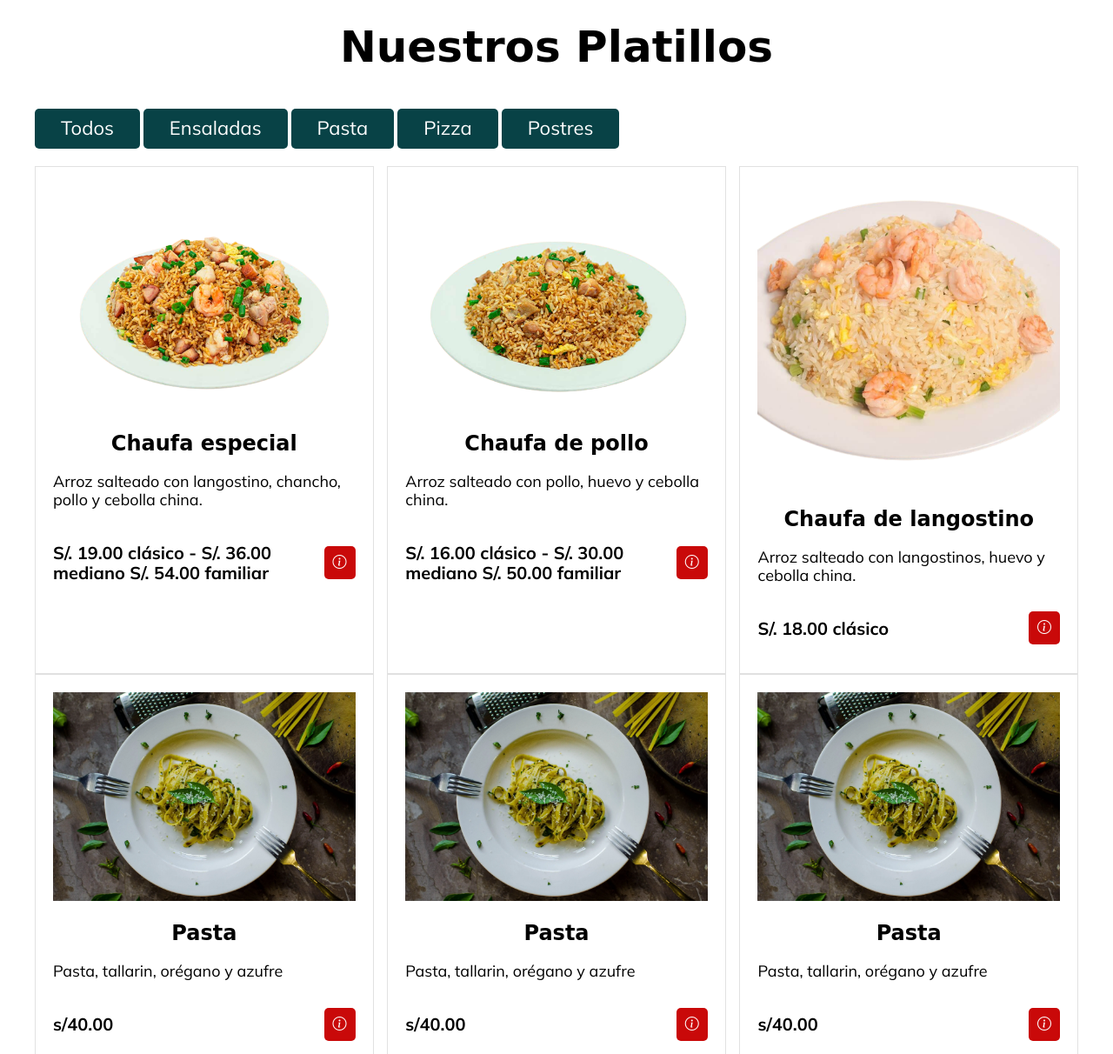
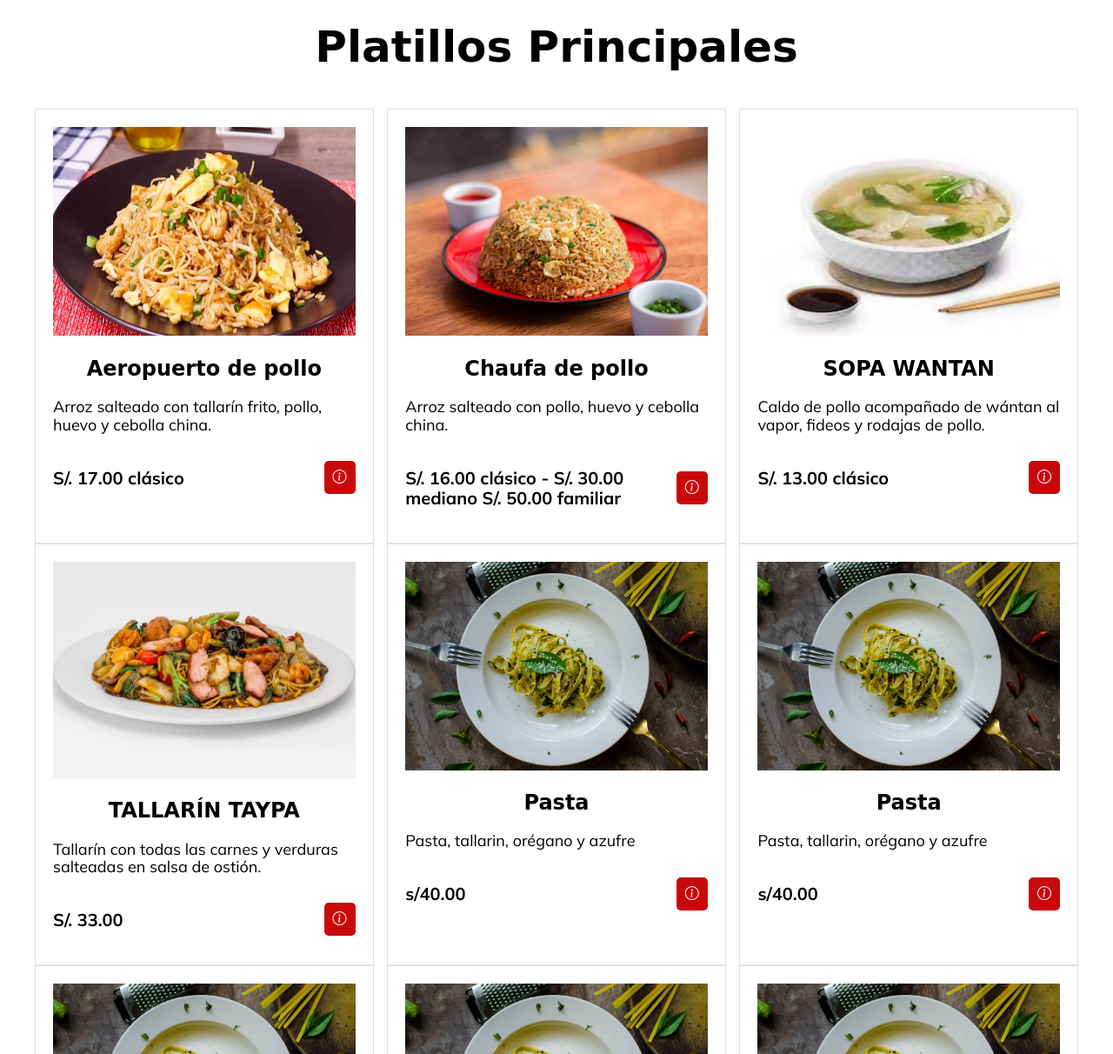
Before and after one commit to M4rckR/pontuchi.github.io, a plain HTML site: page index.html in a window 1280 px wide. Shown: the part 1300-2512 px from the top of the page at 87% size. Drawn offline with nearby package versions, Linux system fonts and the light colour scheme; a web font is replaced by a local one.

Commit message:
Menú formateado

```diff
--- a/index.html
+++ b/index.html
@@ -68,29 +68,29 @@
     </div>
 
     <section class="menu contenedor">
-        <h2 class="texto-platillos">Nuestros Platillos</h2>
-        <div class="botones-platillos">
-            <button class="todos btn btn-azul">Todos</button> <!--cambio -->
-            <button class="ensaladas btn btn-azul">Ensaladas</button> <!--cambio -->
-            <button class="pasta btn btn-azul">Pasta</button> <!--cambio -->
-            <button class="pizza btn btn-azul">Pizza</button> <!--cambio -->
-            <button class="postres btn btn-azul">Postres</button> <!--cambio -->
-        </div>
+        <h2 class="texto-platillos">Platillos Principales</h2>
+        <!-- <div class="botones-platillos">
+            <button class="todos btn btn-azul">Todos</button>   cambio
+            <button class="ensaladas btn btn-azul">Ensaladas</button>   cambio
+            <button class="pasta btn btn-azul">Pasta</button>    cambio
+            <button class="pizza btn btn-azul">Pizza</button>    cambio
+            <button class="postres btn btn-azul">Postres</button>   cambio
+        </div> -->
 
         <div class="platillos">
             <div class="platillo" data-platillo ="ensalada">
-                <img data-src="assets/img/chaufaespecial.webp" alt="ensalada">
-                <h2>Chaufa especial</h2>
-                <p>Arroz salteado con langostino, chancho, pollo y cebolla china.</p>
+                <img data-src="assets/img/aeropuertodepollo_aeropuerto.webp" alt="ensalada">
+                <h2>Aeropuerto de pollo</h2>
+                <p>Arroz salteado con tallarín frito, pollo, huevo y cebolla china.</p>
 
                 <div class="precio">
-                    <p>S/. 19.00 clásico - S/. 36.00 mediano S/. 54.00 familiar</p>
+                    <p>S/. 17.00 clásico</p>
                     <button><i class="bi bi-info-circle"></i></button>
                 </div>
             </div>
 
             <div class="platillo" data-platillo ="ensalada">
-                <img data-src="assets/img/chaufapollo.webp" alt="ensalada">
+                <img data-src="assets/img/chaufadepollo_chaufas.webp" alt="ensalada">
                 <h2>Chaufa de pollo</h2>
                 <p>Arroz salteado con pollo, huevo y cebolla china.</p>
 
@@ -101,23 +101,24 @@
             </div>
 
             <div class="platillo" data-platillo ="ensalada">
-                <img data-src="assets/img/chaufalangostino.webp" alt="ensalada">
-                <h2>Chaufa de langostino</h2>
-                <p>Arroz salteado con langostinos, huevo y cebolla china.</p>
+                <img data-src="assets/img/sopawantan_sopas.webp" alt="ensalada">
+                <h2>SOPA WANTAN</h2>
+                <p>Caldo de pollo acompañado
+                    de wántan al vapor, fideos y rodajas de pollo.</p>
 
                 <div class="precio">
-                    <p>S/. 18.00 clásico</p>
+                    <p>S/. 13.00 clásico</p>
                     <button><i class="bi bi-info-circle"></i></button>
                 </div>
             </div>
 
             <div class="platillo" data-platillo ="pasta">
-                <img data-src="assets/img/pasta1.webp" alt="pasta">
-                <h2>Pasta</h2>
-                <p>Pasta, tallarin, orégano y azufre</p>
+                <img data-src="assets/img/tallarintaypa_tallarines.webp" alt="pasta">
+                <h2>TALLARÍN TAYPA</h2>
+                <p>Tallarín con todas las carnes y verduras salteadas en salsa de ostión.</p>
 
                 <div class="precio">
-                    <p>s/40.00</p>
+                    <p>S/. 33.00</p>
                     <button><i class="bi bi-info-circle"></i></button>
                 </div>
             </div>
@@ -205,7 +206,7 @@
                 <p>Pasta, tallarin, orégano y azufre</p>
 
                 <div class="precio">
-                    <p>s/40.01</p>
+                    <p>s/40.00</p>
                     <button><i class="bi bi-info-circle"></i></button>
                 </div>
             </div>
```
Also changed, not shown: assets/img/aeropuertodepollo_aeropuerto.webp (added), assets/img/chaufadepollo_chaufas.webp (added), assets/img/chaufaespecial.webp (deleted), assets/img/chaufalangostino.webp (deleted), assets/img/chaufapollo.webp (deleted), assets/img/sopawantan_sopas.webp (added), assets/img/tallarintaypa_tallarines.webp (added).
